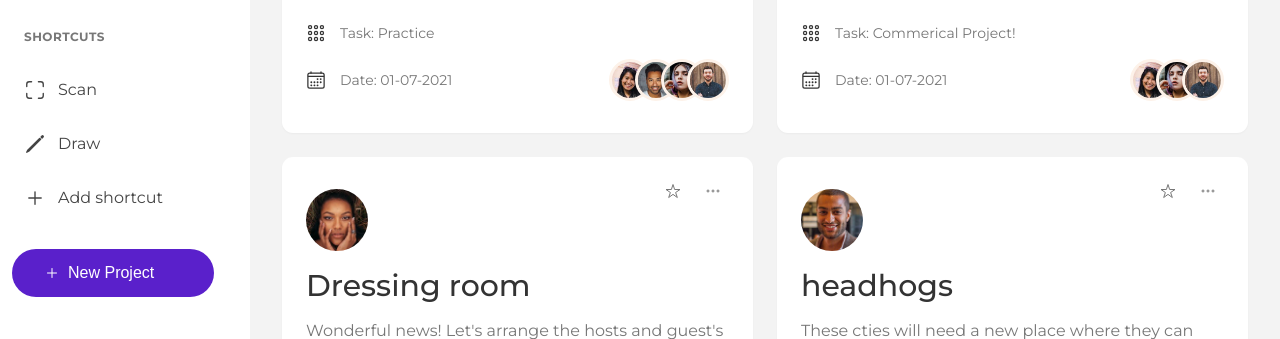
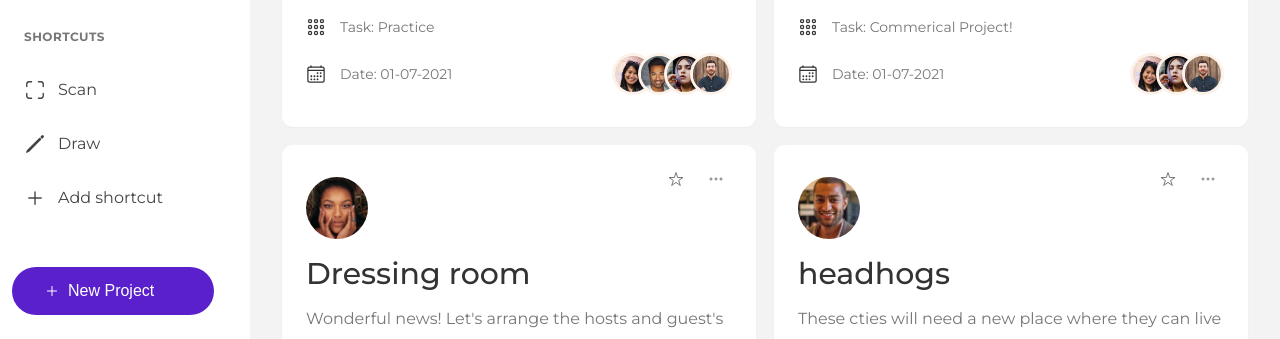
Before and after one commit to AayushKarna/admin-panel-ui, a plain HTML site: page index.html in a window 1280 px wide. Shown: the part 461-800 px from the top of the page. Drawn offline with nearby package versions, Linux system fonts and the light colour scheme.

Commit message:
improved new project btn position

```diff
--- a/css/style.css
+++ b/css/style.css
@@ -99,7 +99,6 @@ body {
 
 .new-project {
   margin-top: auto;
-  margin-bottom: 3.2rem;
 }
 
 .btn {
@@ -200,7 +199,7 @@ body {
   display: flex;
   justify-content: space-between;
   align-items: center;
-  margin-bottom: 2.4rem;
+  margin-bottom: 1.8rem;
 }
 
 .profile-nav {
@@ -321,7 +320,7 @@ body {
   display: grid;
   /* grid-template-columns: repeat(4, 1fr); */
   grid-template-columns: repeat(auto-fit, minmax(325px, 1fr));
-  gap: 2.4rem;
+  gap: 1.8rem;
 
   padding-left: 0;
   padding-right: 0;
```
